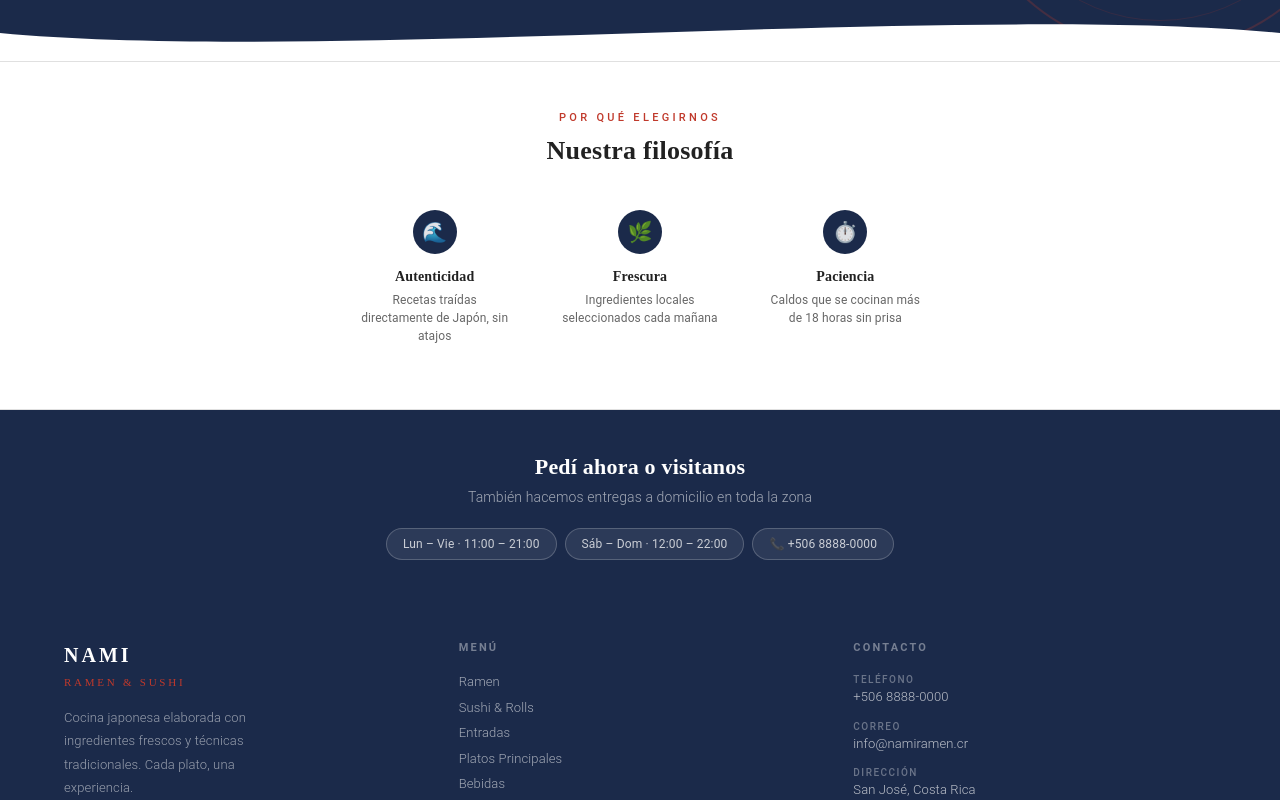
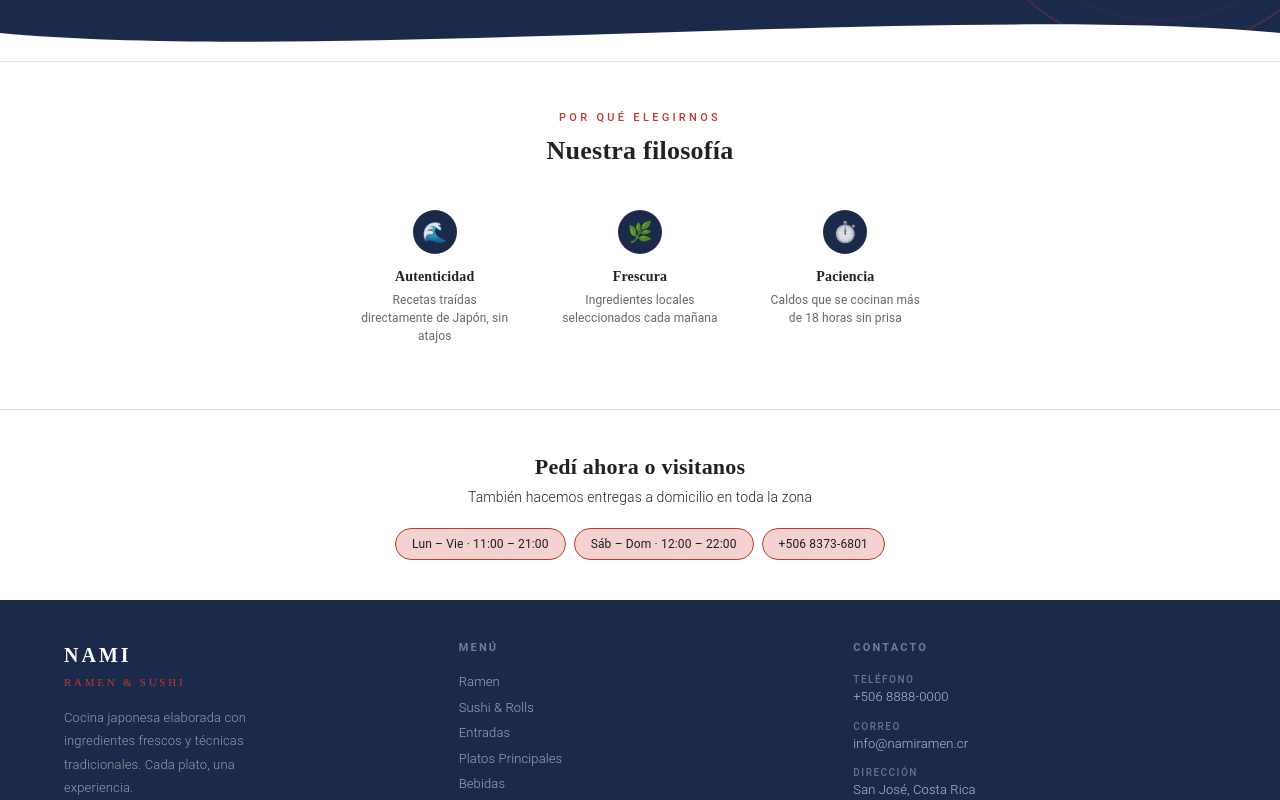
Before and after one commit to kleb104/apiNamiRamen, a React (Vite) app in the folder appNamiRamen/: page / in a window 1280 px wide. Shown: the part 432-1232 px from the top of the page. Built offline with nearby package versions, Linux system fonts and the light colour scheme.

Commit message:
Cambio en banda final

```diff
--- a/appNamiRamen/src/components/Home/Home.jsx
+++ b/appNamiRamen/src/components/Home/Home.jsx
@@ -229,27 +229,26 @@ export function Home() {
       </Box>
 
       {/* ── BANDA FINAL ── */}
-      <Box sx={{ bgcolor: '#1B2A4A', py: 5, px: 3, textAlign: 'center' }}>
+      <Box sx={{ py: 5, px: 3, textAlign: 'center' }}>
         <Typography
           component="h2"
-          sx={{ fontFamily: '"Noto Serif JP", serif', fontSize: 22, fontWeight: 700, color: '#fff', mb: 0.5 }}
+          sx={{ fontFamily: '"Noto Serif JP", serif', fontSize: 22, fontWeight: 700, mb: 0.5 }}
         >
           Pedí ahora o visitanos
         </Typography>
-        <Typography sx={{ fontSize: 14, color: 'rgba(255,255,255,0.6)', fontWeight: 300, mb: 2.5 }}>
+        <Typography sx={{ fontSize: 14, fontWeight: 300, mb: 2.5 }}>
           También hacemos entregas a domicilio en toda la zona
         </Typography>
         <Box sx={{ display: 'flex', gap: 1, justifyContent: 'center', flexWrap: 'wrap' }}>
-          {['Lun – Vie · 11:00 – 21:00', 'Sáb – Dom · 12:00 – 22:00', '📞 +506 8888-0000'].map((texto) => (
+          {['Lun – Vie · 11:00 – 21:00', 'Sáb – Dom · 12:00 – 22:00', '+506 8373-6801'].map((texto) => (
             <Box
               key={texto}
               sx={{
-                bgcolor: 'rgba(255,255,255,0.08)',
-                border: '0.5px solid rgba(255,255,255,0.2)',
+                bgcolor: '#f3d2cf',
+                border: '0.5px solid #C0392B',
                 borderRadius: '100px',
                 px: 2, py: 0.75,
                 fontSize: 12,
-                color: 'rgba(255,255,255,0.75)',
               }}
             >
               {texto}
```
